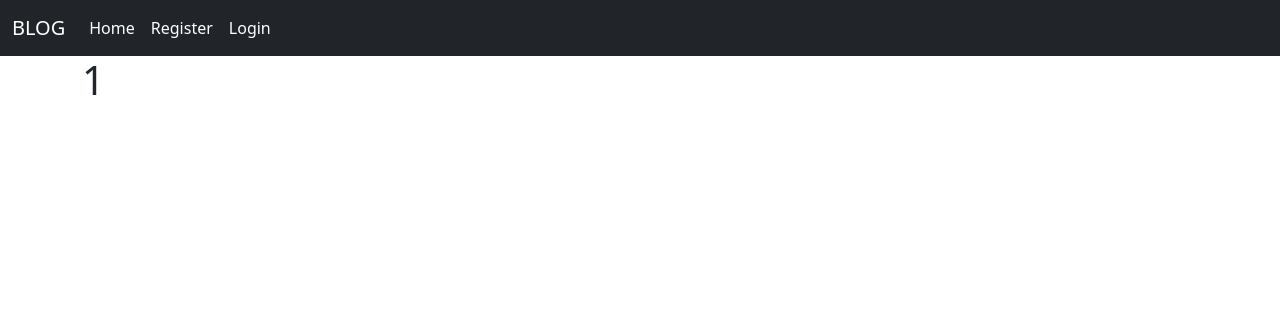
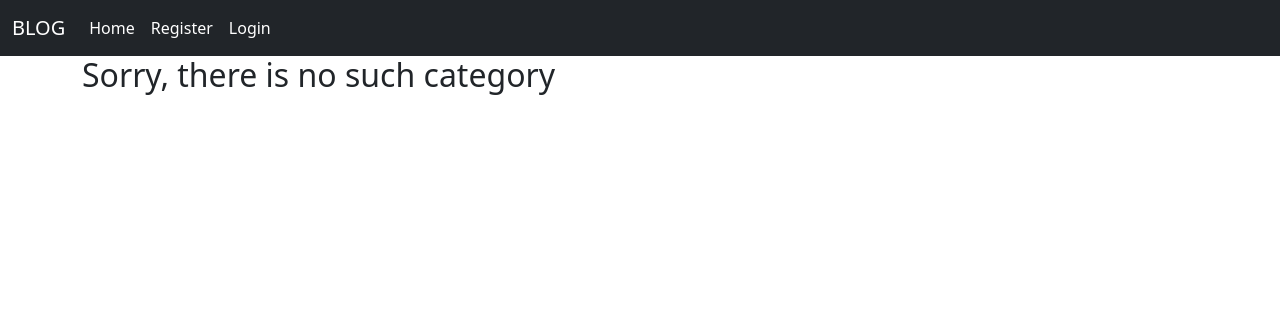
Before and after one commit to kostya-x/codemy-django-blog, a Django app: page /category/1 in a window 1280 px wide. Shown: the top 316 px of the page. Run offline with Django 4.2, Linux system fonts and the light colour scheme; data comes from the database, SQL or seed files in the repository; parts of the project's set-up code (start-up, migrations or seed data) failed here and were passed over.

Commit message:
add condition if category is missing

```diff
--- a/ablog/theblog/templates/categories.html
+++ b/ablog/theblog/templates/categories.html
@@ -1,6 +1,8 @@
 {% extends 'base.html' %}
 
 {% block content %}
+
+{% if category_posts %}
     <h1>{{ cats }}</h1>
     <ul>
     {% for post in category_posts %}
@@ -8,4 +10,7 @@
             {{ post.body|slice:200|safe }}...</li>
     {% endfor %}
     </ul>
+{% else %}
+    <h2>Sorry, there is no such category</h2>
+{% endif %}
 {% endblock %}
```
Lines whose indentation alone changed are shown as unchanged.
